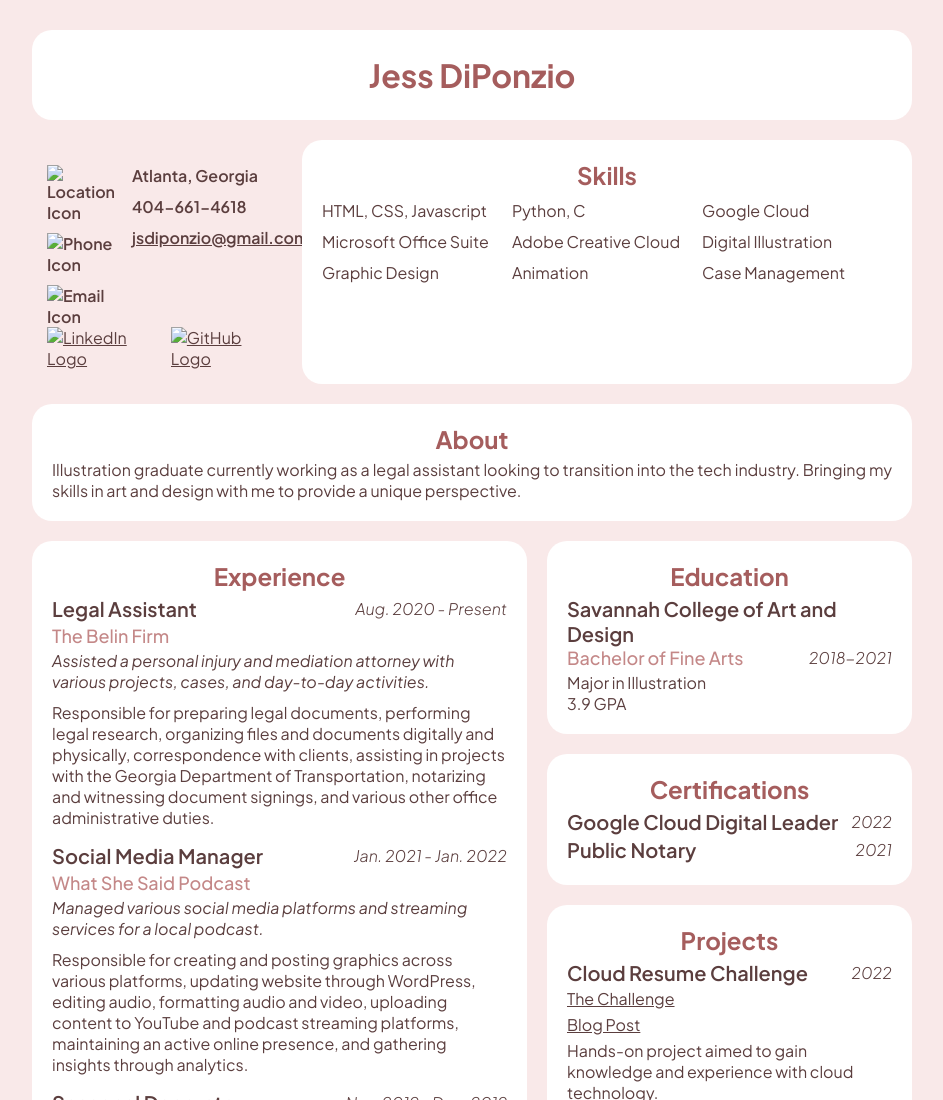
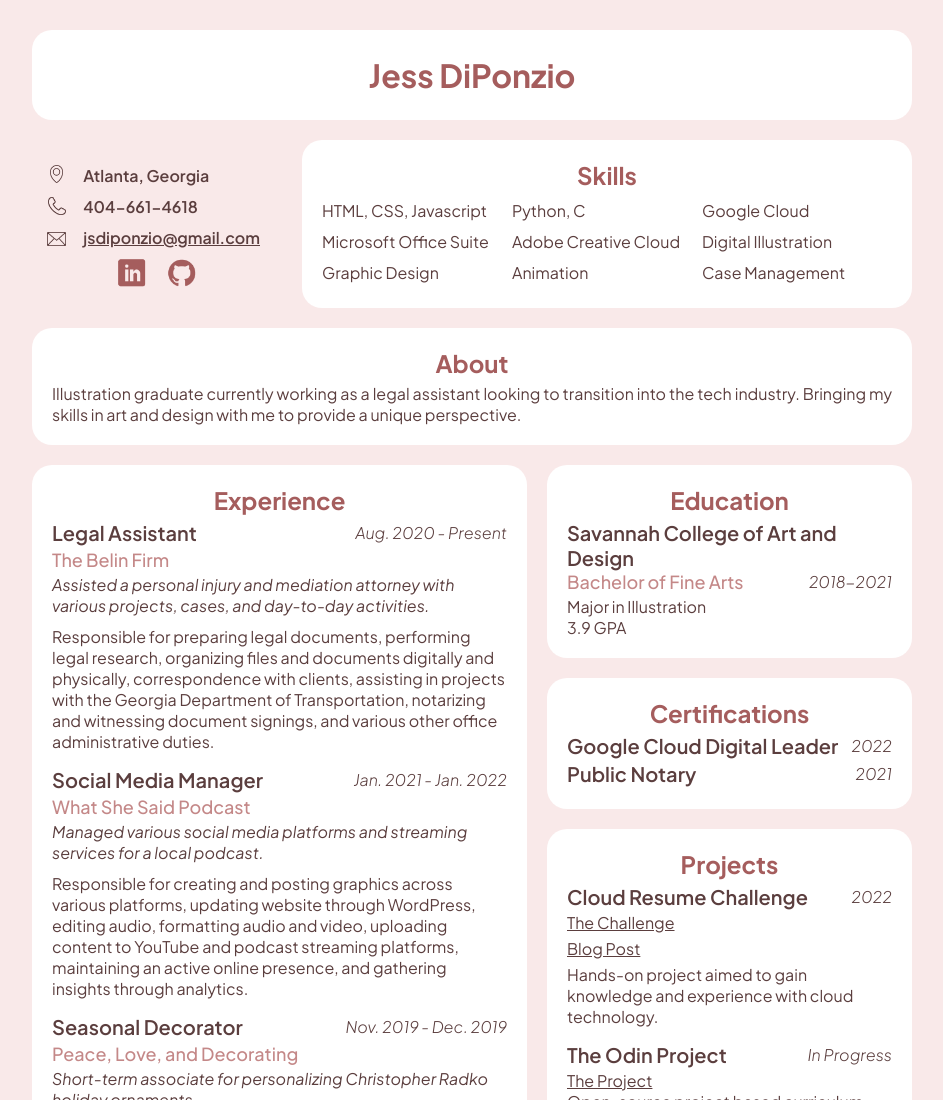
Before and after one commit to jsdiponzio/cloud-resume-challenge, a plain HTML site: page front-end/index.html in a window 1280 px wide. Shown: the top 1100 px of the page, without its empty margins (168-1111 px from the left). Drawn offline with Linux system fonts and the light colour scheme; no server answers.

Commit message:
Edit paths in index.html

```diff
--- a/front-end/index.html
+++ b/front-end/index.html
@@ -5,11 +5,11 @@
     <meta http-equiv="X-UA-Compatible" content="IE=edge">
     <meta name="viewport" content="width=device-width, initial-scale=1.0">
     <title>Jess DiPonzio</title>
-    <link rel="stylesheet" href="style.css">
+    <link rel="stylesheet" href="./style.css">
     <link rel="preconnect" href="https://fonts.googleapis.com">
     <link rel="preconnect" href="https://fonts.gstatic.com" crossorigin>
     <link href="https://fonts.googleapis.com/css2?family=Plus+Jakarta+Sans:ital,wght@0,300;0,400;0,500;0,600;0,700;1,300;1,400;1,500;1,600;1,700&display=swap" rel="stylesheet">
-    <script src="index.js"></script>
+    <script src="./index.js"></script>
 </head>
 <body>
     <header>
@@ -20,9 +20,9 @@
         <div class="bio-info">
             <div class="contact">
                 <ul class="contact-icons">
-                    <li><img src="./images/location.png" alt="Location Icon"></li>
-                    <li><img src="./images/phone.png" alt="Phone Icon"></li>
-                    <li class="email"><img src="./images/email.png" alt="Email Icon"></li>
+                    <li><img src="./assets/location.png" alt="Location Icon"></li>
+                    <li><img src="./assets/phone.png" alt="Phone Icon"></li>
+                    <li class="email"><img src="./assets/email.png" alt="Email Icon"></li>
                 </ul>
                 <ul class="contact-info">
                     <li>Atlanta, Georgia</li>
@@ -31,8 +31,8 @@
                 </ul>
             </div>
             <div class="socials">
-                <a href="linkedin.com/in/jess-diponzio/"><img src="./images/linkedin-logo.png" alt="LinkedIn Logo"></a>
-                <a href="https://github.com/jsdiponzio"><img src="./images/github-logo.png" alt="GitHub Logo"></a>
+                <a href="linkedin.com/in/jess-diponzio/"><img src="./assets/linkedin-logo.png" alt="LinkedIn Logo"></a>
+                <a href="https://github.com/jsdiponzio"><img src="./assets/github-logo.png" alt="GitHub Logo"></a>
             </div>
         </div>
 
```
